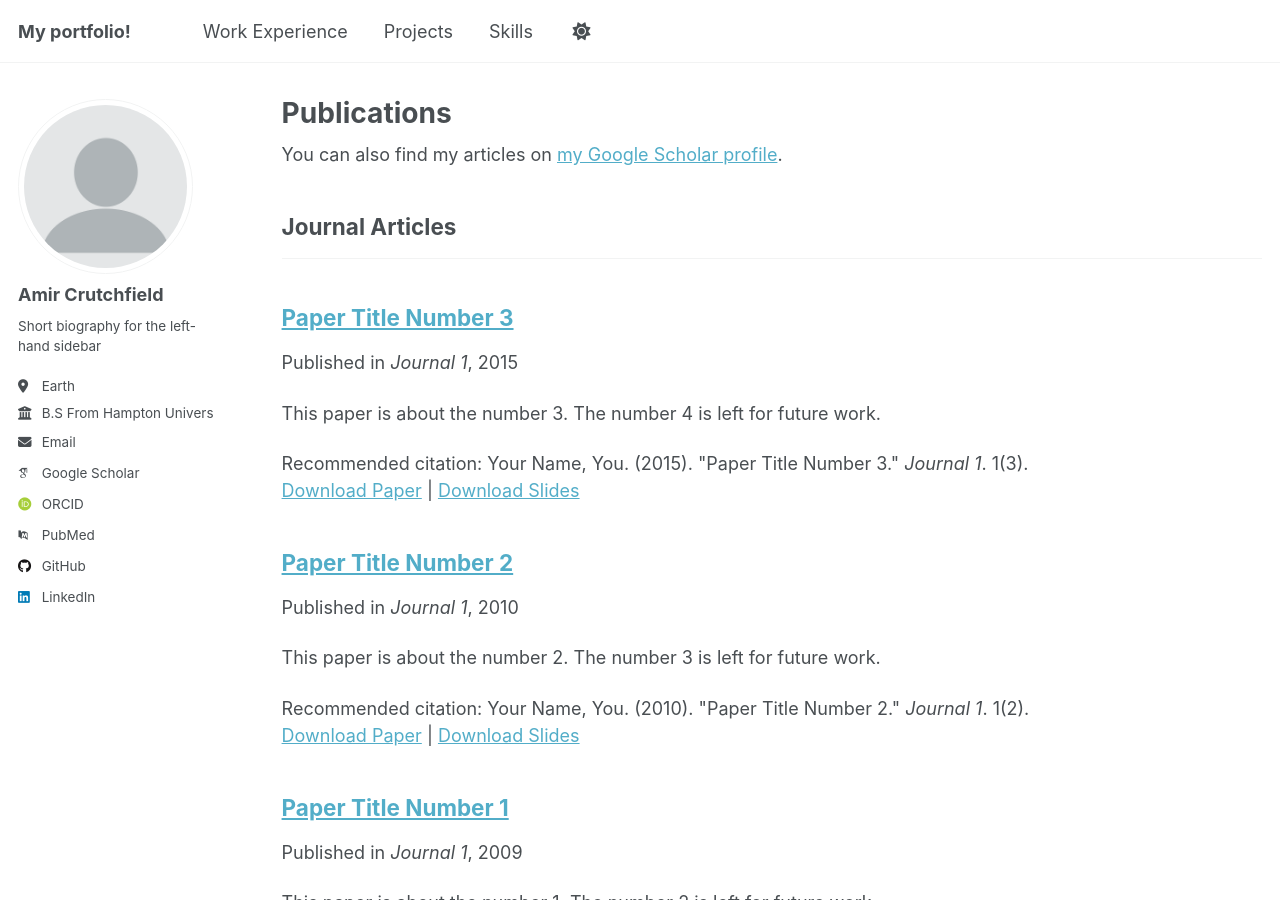
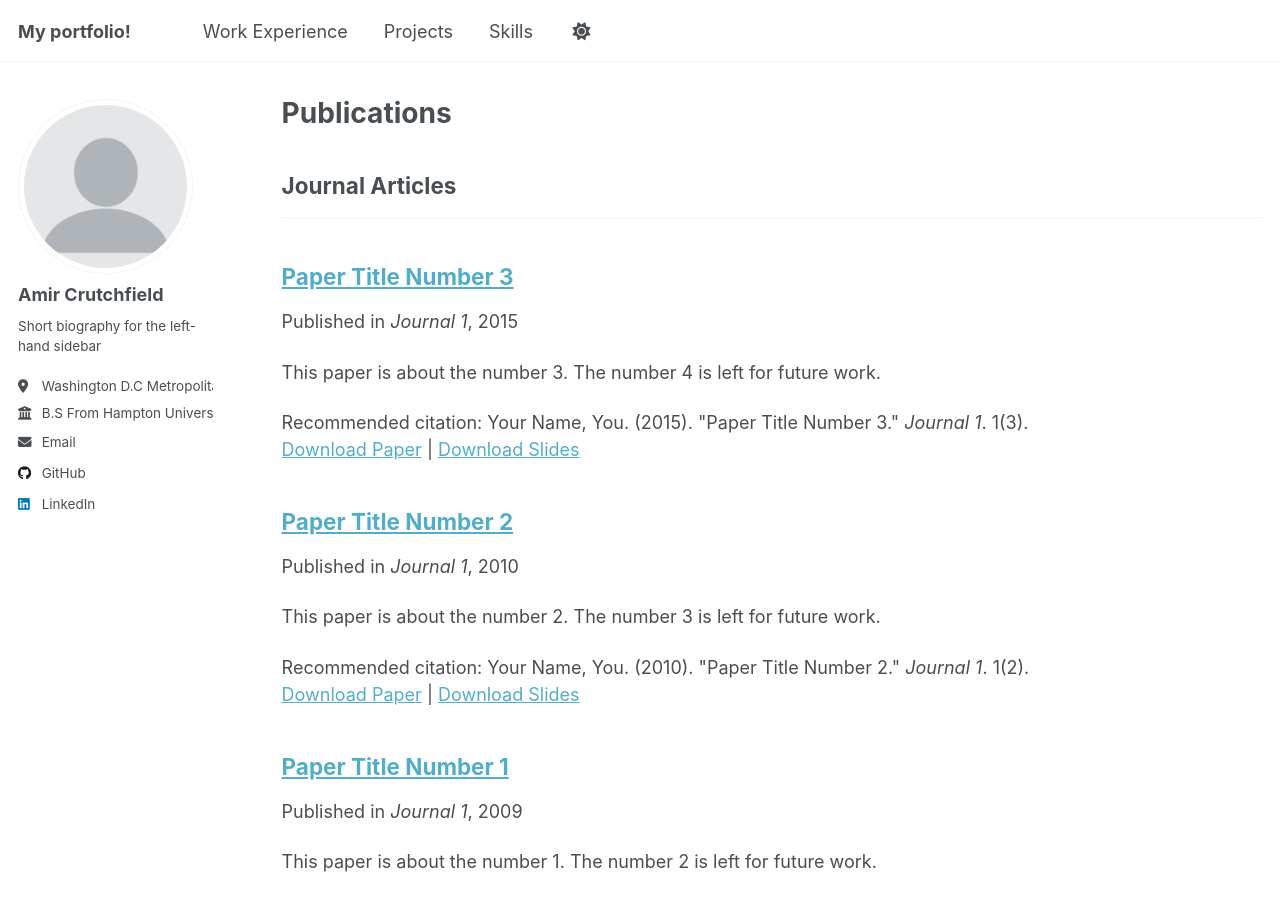
Before and after one commit to amirc42/amircportfolio, a Jekyll site: the page built from _pages/publications.html, in a window 1280 px wide and 900 px high. Built offline with Jekyll 4.4.1, drawn with Linux system fonts in a browser that asks for light colours; some web fonts are replaced; a script that is not in the unit is left out.

Commit message:
Update _config.yml

```diff
--- a/_config.yml
+++ b/_config.yml
@@ -13,9 +13,9 @@ title                    : "My portfolio!"
 title_separator          : "-"
 name                     : &name "Amir Crutchfield"
 description              : &description "personal description"
-url                      : https://academicpages.github.io # the base hostname & protocol for your site e.g. "https://[your GitHub username].github.io" or if you already have some other page hosted on Github then use "https://[your GitHub username].github.io/[Your Repo Name]"
-baseurl                  : "" # the subpath of your site, e.g. "/blog"
-repository               : "academicpages/academicpages.github.io"
+#url                      : https://academicpages.github.io # the base hostname & protocol for your site e.g. "https://[your GitHub username].github.io" or if you already have some other page hosted on Github then use "https://[your GitHub username].github.io/[Your Repo Name]"
+#baseurl                  : "" # the subpath of your site, e.g. "/blog"
+#repository               : "academicpages/academicpages.github.io"
 
 # Site Author - The following control what appear as part of the author content on the side bar.
 #               If a field is blank the icon and link will not appear, otherwise it will be shown.
@@ -26,21 +26,13 @@ author:
   name             : "Amir Crutchfield"
   pronouns         : # example: "she/her"
   bio              : "Short biography for the left-hand sidebar"
-  location         : "Earth"
+  location         : "Washington D.C Metropolitan Area"
   employer         : "B.S From Hampton University"
   uri              : # URL
   email            : "amircrutchfield42@gmail.com"
 
   # Academic websites
-  academia         : # URL
-  arxiv            : # URL - Update with the correct link to your profile
-  googlescholar    : "https://scholar.google.com/citations?user=PS_CX0AAAAAJ"
-  impactstory      : # URL
-  orcid            : "http://orcid.org/yourorcidurl"
-  semantic         : # URL
-  pubmed           : "https://www.ncbi.nlm.nih.gov/pubmed/?term=john+snow"
-  researchgate     : # URL
-  scopus           : # URL
+
 
   # Repositories and software development
 
@@ -48,7 +40,7 @@ author:
 
   # Social media
 
-  linkedin         : "Amir Crutchfield"
+  linkedin         : "www.linkedin.com/in/amir-crutchfield-746222273"
 
 
 # Publication Category - The following the list of publication categories and their headings
```
